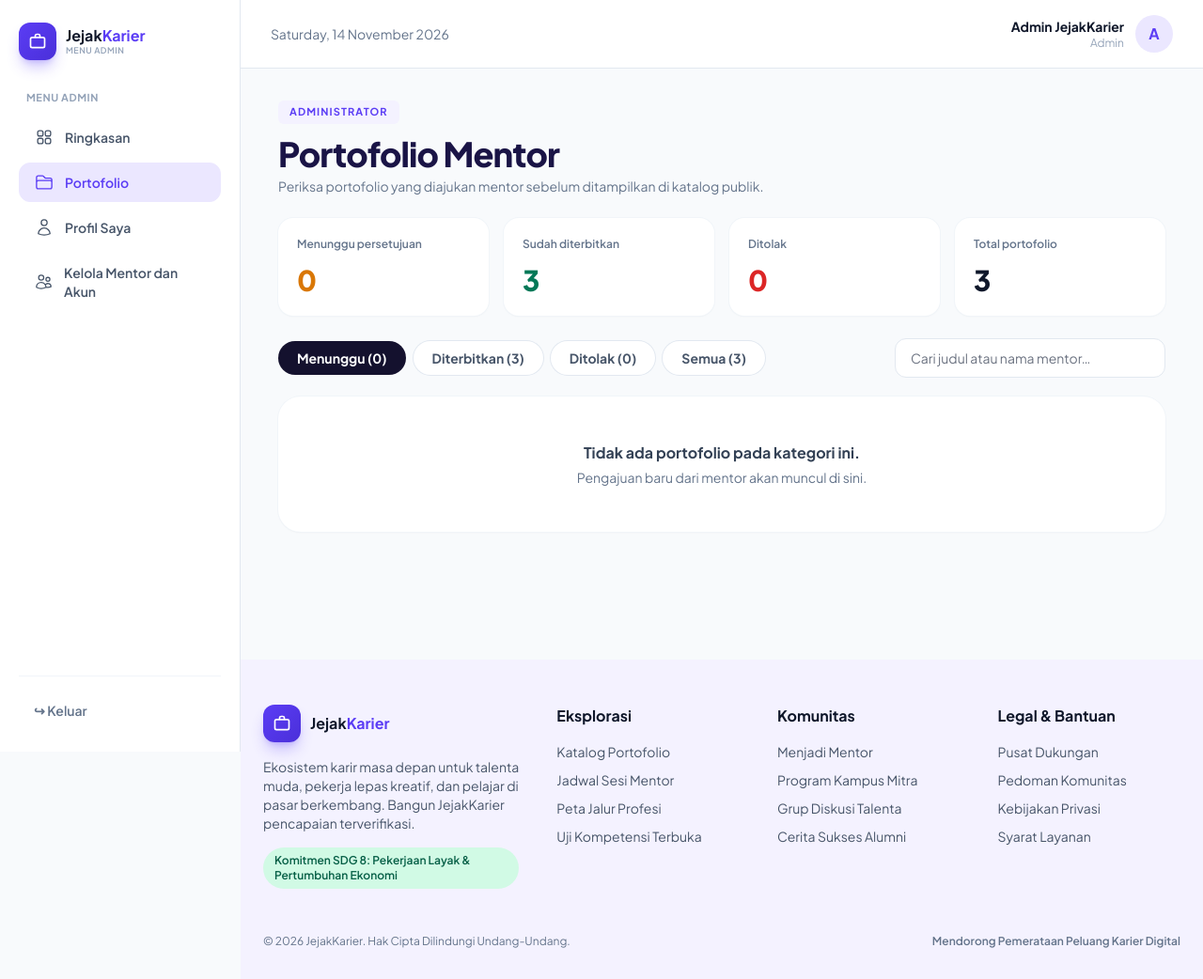
After one commit to rehanmahi9058/JejakKarier, a Laravel app: page /admin/portofolio in a window 1280 px wide. The commit adds this page. Shown: the whole page at 94% size. Run offline with Laravel 12, Linux system fonts and the light colour scheme; a user stored in the database is signed in; data comes from the database, SQL or seed files in the repository; style sheets or scripts are compiled from the project's sources.

Commit message:
update last kayaknya

```diff
--- a/app/Http/Controllers/AdminController.php
+++ b/app/Http/Controllers/AdminController.php
@@ -1,7 +1,7 @@
 <?php
 namespace App\Http\Controllers;
 
-use App\Models\{ProfilMentor, User};
+use App\Models\{EntriPortofolio, ProfilMentor, User};
 use Illuminate\Http\Request;
 use Illuminate\Validation\Rule;
 
@@ -87,6 +87,50 @@ class AdminController extends Controller
         return back()->with('sukses', $profil->user->name.($ok ? ' berhasil diverifikasi.' : ' ditolak.'));
     }
 
+
+    /** Daftar portofolio yang diajukan mentor untuk ditinjau admin. */
+    public function portofolio(Request $r)
+    {
+        $tab = in_array($r->query('tab'), ['menunggu', 'terbit', 'ditolak', 'semua'], true) ? $r->query('tab') : 'menunggu';
+        $cari = trim((string) $r->query('q'));
+        $jumlah = [
+            'menunggu' => EntriPortofolio::where('status', 'menunggu')->count(),
+            'terbit' => EntriPortofolio::where('status', 'terbit')->count(),
+            'ditolak' => EntriPortofolio::where('status', 'ditolak')->count(),
+            'semua' => EntriPortofolio::count(),
+        ];
+        $entri = EntriPortofolio::with(['mentor.profilMentor', 'keterampilan'])
+            ->when($tab !== 'semua', fn ($q) => $q->where('status', $tab))
+            ->when($cari !== '', fn ($q) => $q->where(fn ($w) => $w->where('judul', 'like', "%{$cari}%")
+                ->orWhereHas('mentor', fn ($m) => $m->where('name', 'like', "%{$cari}%")->orWhere('email', 'like', "%{$cari}%"))))
+            ->latest('updated_at')->paginate(10)->withQueryString();
+
+        return view('admin.portofolio', compact('tab', 'cari', 'jumlah', 'entri'));
+    }
+
+    /** Admin menyetujui atau menolak pengajuan publikasi portofolio. */
+    public function tinjauPortofolio(Request $r, EntriPortofolio $portofolio)
+    {
+        $data = $r->validate([
+            'aksi' => ['required', 'in:setujui,tolak'],
+            'catatan' => ['nullable', 'string', 'max:1000', Rule::requiredIf($r->input('aksi') === 'tolak')],
+        ], ['catatan.required' => 'Alasan penolakan wajib diisi.']);
+
+        if ($portofolio->status !== 'menunggu') {
+            return back()->withErrors(['portofolio' => 'Pengajuan ini sudah diproses sebelumnya.']);
+        }
+
+        $disetujui = $data['aksi'] === 'setujui';
+        $portofolio->update([
+            'status' => $disetujui ? 'terbit' : 'ditolak',
+            'catatan_admin' => filled($data['catatan'] ?? null) ? trim($data['catatan']) : null,
+            'ditinjau_pada' => now(),
+            'terbit_pada' => $disetujui ? now() : null,
+        ]);
+
+        return back()->with('sukses', 'Portofolio "'.$portofolio->judul.'" '.($disetujui ? 'berhasil diterbitkan.' : 'ditolak.'));
+    }
+
     /** Aktifkan / nonaktifkan akun. Akun nonaktif tidak bisa masuk dan disembunyikan dari katalog. */
     public function ubahStatus(Request $r, User $user)
     {
--- a/app/Http/Controllers/PortofolioController.php
+++ b/app/Http/Controllers/PortofolioController.php
@@ -16,12 +16,12 @@ class PortofolioController extends Controller
     public function index(Request $r)
     {
         $u = $r->user();
-        $tab = in_array($r->query('tab'), ['terbit', 'draf'], true) ? $r->query('tab') : 'semua';
+        $tab = in_array($r->query('tab'), ['terbit', 'draf', 'menunggu', 'ditolak'], true) ? $r->query('tab') : 'semua';
         $cari = trim((string) $r->query('q'));
 
         // Satu query agregat untuk kartu ringkasan dan jumlah di tab.
-        $agg = $u->portofolio()->selectRaw("COUNT(*) AS semua, COALESCE(SUM(status = 'terbit'), 0) AS terbit, COALESCE(SUM(status = 'draf'), 0) AS draf")->first();
-        $jumlah = ['semua' => (int) $agg->semua, 'terbit' => (int) $agg->terbit, 'draf' => (int) $agg->draf];
+        $agg = $u->portofolio()->selectRaw("COUNT(*) AS semua, COALESCE(SUM(status = 'terbit'), 0) AS terbit, COALESCE(SUM(status = 'draf'), 0) AS draf, COALESCE(SUM(status = 'menunggu'), 0) AS menunggu, COALESCE(SUM(status = 'ditolak'), 0) AS ditolak")->first();
+        $jumlah = ['semua' => (int) $agg->semua, 'terbit' => (int) $agg->terbit, 'draf' => (int) $agg->draf, 'menunggu' => (int) $agg->menunggu, 'ditolak' => (int) $agg->ditolak];
 
         $entri = $u->portofolio()->with('keterampilan')
             ->when($tab !== 'semua', fn ($q) => $q->where('status', $tab))
@@ -36,7 +36,7 @@ class PortofolioController extends Controller
             $status === 'ditolak' => ['Verifikasi ditolak admin. Perbarui profilmu lalu hubungi admin.', false],
             $status !== 'terverifikasi' => ['Menunggu verifikasi admin untuk sinkronisasi katalog', false],
             $skill < 3 => ["Lengkapi minimal 3 keterampilan di Profil Saya ({$skill}/3)", false],
-            $jumlah['terbit'] < 1 => ['Terbitkan minimal 1 entri agar tampil di katalog', false],
+            $jumlah['terbit'] < 1 => ['Ajukan minimal 1 portofolio dan tunggu persetujuan admin agar tampil di katalog', false],
             default => ['Portofoliomu tampil di katalog publik', true],
         };
 
@@ -63,7 +63,9 @@ class PortofolioController extends Controller
         DB::transaction(function () use ($r, $data) {
             $entri = new EntriPortofolio(Arr::except($data, ['skill', 'gambar']));
             $entri->user_id = $r->user()->id;
-            $entri->terbit_pada = $data['status'] === 'terbit' ? now() : null;
+            $entri->terbit_pada = null;
+            $entri->catatan_admin = null;
+            $entri->ditinjau_pada = null;
             if ($r->hasFile('gambar')) $entri->gambar = $r->file('gambar')->store('portofolio', 'public');
             $entri->save();
             $entri->keterampilan()->sync($data['skill'] ?? []);
@@ -86,7 +88,9 @@ class PortofolioController extends Controller
         $data = $this->validasi($r);
         DB::transaction(function () use ($r, $portofolio, $data) {
             $portofolio->fill(Arr::except($data, ['skill', 'gambar']));
-            $portofolio->terbit_pada = $data['status'] === 'terbit' ? ($portofolio->terbit_pada ?? now()) : null;
+            $portofolio->terbit_pada = null;
+            $portofolio->catatan_admin = null;
+            $portofolio->ditinjau_pada = null;
             if ($r->hasFile('gambar')) {
                 if ($portofolio->gambar) Storage::disk('public')->delete($portofolio->gambar);
                 $portofolio->gambar = $r->file('gambar')->store('portofolio', 'public');
@@ -122,7 +126,7 @@ class PortofolioController extends Controller
             'tanggal_selesai' => ['nullable', 'date', Rule::when($r->filled('tanggal_mulai'), ['after_or_equal:tanggal_mulai'])],
             'deskripsi' => ['nullable', 'string', 'max:2000'],
             'gambar' => ['nullable', 'image', 'mimes:jpg,jpeg,png', 'max:2048'],
-            'status' => ['required', 'in:terbit,draf'],
+            'status' => ['required', 'in:draf,menunggu'],
             'skill' => ['nullable', 'array'],
             'skill.*' => ['exists:keterampilan,id'],
         ], [
--- a/app/Models/EntriPortofolio.php
+++ b/app/Models/EntriPortofolio.php
@@ -5,8 +5,8 @@ use Illuminate\Database\Eloquent\Relations\{BelongsTo, BelongsToMany};
 class EntriPortofolio extends Model
 {
     protected $table = 'entri_portofolio';
-    protected $fillable = ['user_id','judul','jenis','tautan','tanggal_mulai','tanggal_selesai','deskripsi','gambar','status','terbit_pada'];
-    protected $casts = ['tanggal_mulai' => 'date', 'tanggal_selesai' => 'date', 'terbit_pada' => 'datetime'];
+    protected $fillable = ['user_id','judul','jenis','tautan','tanggal_mulai','tanggal_selesai','deskripsi','gambar','status','terbit_pada','catatan_admin','ditinjau_pada'];
+    protected $casts = ['tanggal_mulai' => 'date', 'tanggal_selesai' => 'date', 'terbit_pada' => 'datetime', 'ditinjau_pada' => 'datetime'];
     public function mentor(): BelongsTo { return $this->belongsTo(User::class, 'user_id'); }
     public function keterampilan(): BelongsToMany
     {
--- /dev/null
+++ b/resources/views/admin/portofolio.blade.php
@@ -0,0 +1,75 @@
+@extends('layouts.dashboard')
+@section('judul', 'Portofolio Mentor')
+@section('isi')
+@php
+  $jenis = \App\Http\Controllers\PortofolioController::JENIS;
+  $tabUrl = fn ($t) => route('admin.portofolio', array_filter(['tab' => $t === 'menunggu' ? null : $t, 'q' => $cari]));
+  $inisial = fn ($n) => collect(explode(' ', $n))->take(2)->map(fn ($k) => mb_strtoupper(mb_substr($k, 0, 1)))->implode('');
+@endphp
+
+<span class="inline-block rounded-md bg-brand-50 px-3 py-1 text-[11px] font-bold uppercase tracking-widest text-brand">Administrator</span>
+<h1 class="mt-3 text-4xl font-extrabold tracking-tight text-[#1a1446]">Portofolio Mentor</h1>
+<p class="mt-1 text-sm text-slate-500">Periksa portofolio yang diajukan mentor sebelum ditampilkan di katalog publik.</p>
+
+<div class="mt-6 grid gap-4 sm:grid-cols-2 xl:grid-cols-4">
+  @foreach ([['Menunggu persetujuan', $jumlah['menunggu'], 'text-amber-600'], ['Sudah diterbitkan', $jumlah['terbit'], 'text-emerald-700'], ['Ditolak', $jumlah['ditolak'], 'text-red-600'], ['Total portofolio', $jumlah['semua'], 'text-slate-900']] as [$label, $angka, $warna])
+    <div class="rounded-2xl bg-white p-5 shadow-sm ring-1 ring-slate-100"><p class="text-xs font-semibold text-slate-500">{{ $label }}</p><p class="mt-3 text-3xl font-extrabold {{ $warna }}">{{ $angka }}</p></div>
+  @endforeach
+</div>
+
+<div class="mt-6 flex flex-wrap items-center justify-between gap-3">
+  <div class="flex flex-wrap gap-2">
+    @foreach (['menunggu' => 'Menunggu', 'terbit' => 'Diterbitkan', 'ditolak' => 'Ditolak', 'semua' => 'Semua'] as $key => $label)
+      <a href="{{ $tabUrl($key) }}" class="rounded-full px-5 py-2 text-sm font-bold {{ $tab === $key ? 'bg-[#14112e] text-white' : 'bg-white text-slate-600 ring-1 ring-slate-200 hover:bg-slate-50' }}">{{ $label }} ({{ $jumlah[$key] }})</a>
+    @endforeach
+  </div>
+  <form method="GET" action="{{ route('admin.portofolio') }}" class="w-full sm:w-72">
+    @if ($tab !== 'menunggu')<input type="hidden" name="tab" value="{{ $tab }}">@endif
+    <input name="q" value="{{ $cari }}" placeholder="Cari judul atau nama mentor…" class="w-full rounded-xl border-slate-200 bg-white px-4 py-2.5 text-sm focus:border-brand focus:ring-brand">
+  </form>
+</div>
+
+<div class="mt-5 space-y-4">
+  @forelse ($entri as $e)
+    <article class="overflow-hidden rounded-3xl bg-white shadow-sm ring-1 ring-slate-100" x-data="{ buka: false, catatan: '' }">
+      <div class="flex flex-wrap items-start gap-5 p-6">
+        <div class="grid h-24 w-28 shrink-0 place-items-center overflow-hidden rounded-2xl bg-brand-50 text-xs font-bold text-brand">
+          @if ($e->gambar)<img src="{{ asset('storage/'.$e->gambar) }}" alt="{{ $e->judul }}" class="h-full w-full object-cover">@else{{ $jenis[$e->jenis] ?? 'Portofolio' }}@endif
+        </div>
+        <div class="min-w-0 flex-1">
+          <div class="flex flex-wrap items-center gap-2">
+            <h2 class="text-lg font-extrabold text-[#1a1446]">{{ $e->judul }}</h2>
+            <span class="rounded-full px-3 py-1 text-[10px] font-bold uppercase {{ ['menunggu' => 'bg-amber-50 text-amber-700', 'terbit' => 'bg-emerald-50 text-emerald-700', 'ditolak' => 'bg-red-50 text-red-600', 'draf' => 'bg-slate-100 text-slate-500'][$e->status] ?? 'bg-slate-100 text-slate-500' }}">{{ ucfirst($e->status) }}</span>
+          </div>
+          <div class="mt-1 flex flex-wrap items-center gap-2 text-xs text-slate-500">
+            <b class="text-slate-700">{{ $e->mentor?->name ?? 'Akun mentor tidak tersedia' }}</b><span>•</span><span>{{ $e->mentor?->email }}</span><span>•</span><span>{{ $jenis[$e->jenis] ?? $e->jenis }}</span>
+          </div>
+          <p class="mt-3 whitespace-pre-line text-sm leading-6 text-slate-600">{{ \Illuminate\Support\Str::limit($e->deskripsi ?: 'Tidak ada deskripsi.', 260) }}</p>
+          @if ($e->keterampilan->isNotEmpty())<div class="mt-3 flex flex-wrap gap-2">@foreach ($e->keterampilan as $skill)<span class="rounded-full bg-brand-50 px-3 py-1 text-xs font-semibold text-brand">{{ $skill->nama }}</span>@endforeach</div>@endif
+          @if ($e->tautan)<a href="{{ $e->tautan }}" target="_blank" rel="noopener" class="mt-3 inline-block text-xs font-bold text-brand hover:underline">Buka tautan portofolio ↗</a>@endif
+          @if ($e->status === 'ditolak' && $e->catatan_admin)<p class="mt-3 rounded-xl bg-red-50 px-4 py-3 text-xs text-red-700"><b>Alasan penolakan:</b> {{ $e->catatan_admin }}</p>@endif
+        </div>
+        <div class="flex shrink-0 flex-wrap gap-2">
+          <button type="button" @click="buka = !buka" class="rounded-xl border border-slate-200 px-4 py-2 text-xs font-bold text-slate-600 hover:bg-slate-50" x-text="buka ? 'Tutup' : 'Tinjau' "></button>
+        </div>
+      </div>
+      @if ($e->status === 'menunggu')
+        <div x-show="buka" x-cloak class="border-t border-slate-100 bg-slate-50/70 p-6">
+          <p class="mb-3 text-sm font-bold text-[#1a1446]">Keputusan admin</p>
+          <form method="POST" action="{{ route('admin.portofolio.tinjau', $e) }}" class="space-y-3" x-ref="form">
+            @csrf
+            <textarea name="catatan" x-model="catatan" rows="2" maxlength="1000" placeholder="Catatan untuk mentor (wajib diisi jika menolak)…" class="w-full rounded-xl border-slate-200 bg-white px-4 py-3 text-sm focus:border-brand focus:ring-brand"></textarea>
+            <div class="flex flex-wrap justify-end gap-2">
+              <button name="aksi" value="tolak" type="submit" @click="if (!catatan.trim()) { $event.preventDefault(); alert('Tuliskan alasan penolakan terlebih dahulu.') }" class="rounded-xl border border-red-200 bg-white px-5 py-2.5 text-xs font-bold text-red-600 hover:bg-red-50">Tolak portofolio</button>
+              <button name="aksi" value="setujui" type="submit" class="rounded-xl bg-brand px-5 py-2.5 text-xs font-bold text-white hover:bg-brand-600">Setujui & terbitkan</button>
+            </div>
+          </form>
+        </div>
+      @endif
+    </article>
+  @empty
+    <div class="rounded-3xl bg-white p-12 text-center shadow-sm ring-1 ring-slate-100"><p class="font-bold text-slate-700">Tidak ada portofolio pada kategori ini.</p><p class="mt-1 text-sm text-slate-500">Pengajuan baru dari mentor akan muncul di sini.</p></div>
+  @endforelse
+</div>
+<div class="mt-6">{{ $entri->onEachSide(1)->links() }}</div>
+@endsection
--- a/resources/views/layouts/dashboard.blade.php
+++ b/resources/views/layouts/dashboard.blade.php
@@ -19,7 +19,7 @@
   ];
   // [label, nama rute atau '#', pola rute aktif, ikon]
   $menu = match ($u->peran) {
-    'admin' => [['Ringkasan', 'admin.ringkasan', 'admin.ringkasan', 'grid'], ['Portofolio', '#', '', 'folder'], ['Profil Saya', 'admin.profil', 'admin.profil*', 'user'], ['Kelola Mentor dan Akun', 'admin.akun', 'admin.akun*', 'users']],
+    'admin' => [['Ringkasan', 'admin.ringkasan', 'admin.ringkasan', 'grid'], ['Portofolio', 'admin.portofolio', 'admin.portofolio*', 'folder'], ['Profil Saya', 'admin.profil', 'admin.profil*', 'user'], ['Kelola Mentor dan Akun', 'admin.akun', 'admin.akun*', 'users']],
     'mentor' => [['Ringkasan', 'dashboard', 'dashboard', 'grid'], ['Portofolio', 'mentor.portofolio.index', 'mentor.portofolio*', 'folder'], ['Slot Jadwal', 'mentor.slot.index', 'mentor.slot*', 'cal'], ['Mentoring', 'sesi.index', 'sesi*', 'users'], ['Profil Saya', 'profil.edit', 'profil*', 'user']],
     default => [['Ringkasan', 'dashboard', 'dashboard', 'grid'], ['Portofolio', 'katalog', 'katalog*', 'folder'], ['Peta Karier', 'peta-karier.index', 'peta-karier*', 'map'], ['Mentoring', 'mentoring.index', 'mentoring*', 'users'], ['Profil Saya', 'profil.edit', 'profil*', 'user']],
   };
--- a/resources/views/mentor/portofolio/form.blade.php
+++ b/resources/views/mentor/portofolio/form.blade.php
@@ -4,7 +4,7 @@
 @php($inp = 'mt-2 w-full rounded-xl border-slate-200 px-4 py-3 text-sm placeholder:text-slate-400 focus:border-brand focus:ring-brand')
 <a href="{{ route('mentor.portofolio.index') }}" class="text-sm font-semibold text-brand">← Kembali ke Portofolio Saya</a>
 <h1 class="mt-3 text-3xl font-extrabold text-slate-900">{{ $entri->exists ? 'Ubah entri portofolio' : 'Tambah entri portofolio' }}</h1>
-<p class="mt-1 text-sm text-slate-500">Hanya entri berstatus <b>terbit</b> yang tampil di katalog publik.</p>
+<p class="mt-1 text-sm text-slate-500">Portofolio yang diajukan untuk diterbitkan akan diperiksa admin terlebih dahulu.</p>
 
 <form method="POST" enctype="multipart/form-data" x-data="{ pratinjau: null }" class="mt-6 max-w-3xl space-y-5 rounded-3xl bg-white p-8 shadow-sm ring-1 ring-slate-100"
       action="{{ $entri->exists ? route('mentor.portofolio.update', $entri) : route('mentor.portofolio.store') }}">
@@ -61,8 +61,8 @@
   <div>
     <p class="text-sm font-semibold">Status</p>
     <div class="mt-2 grid gap-3 sm:grid-cols-2">
-      @foreach (['draf' => ['Draf', 'Disimpan, belum tampil di katalog.'], 'terbit' => ['Terbit', 'Tampil di katalog (jika syarat kurasi terpenuhi).']] as $k => [$t, $d])
-        <label class="cursor-pointer"><input type="radio" name="status" value="{{ $k }}" class="peer sr-only" @checked(old('status', $entri->status) === $k)>
+      @foreach (['draf' => ['Simpan sebagai draf', 'Disimpan dan belum dikirim untuk diperiksa.'], 'menunggu' => ['Ajukan publikasi', 'Dikirim ke admin. Akan tampil setelah disetujui.']] as $k => [$t, $d])
+        <label class="cursor-pointer"><input type="radio" name="status" value="{{ $k }}" class="peer sr-only" @checked(old('status', in_array($entri->status, ['draf', 'menunggu'], true) ? $entri->status : 'menunggu') === $k)>
           <span class="block rounded-2xl border border-slate-200 p-4 peer-checked:border-brand peer-checked:bg-brand-50"><b class="text-sm">{{ $t }}</b><span class="mt-1 block text-xs text-slate-500">{{ $d }}</span></span></label>
       @endforeach
     </div>
--- a/resources/views/mentor/portofolio/show.blade.php
+++ b/resources/views/mentor/portofolio/show.blade.php
@@ -5,12 +5,13 @@
 <a href="{{ route('mentor.portofolio.index') }}" class="text-sm font-semibold text-brand">← Kembali ke Portofolio Saya</a>
 <article class="mt-4 max-w-3xl rounded-3xl bg-white p-8 shadow-sm ring-1 ring-slate-100">
   <div class="flex flex-wrap items-center gap-2">
-    <span class="rounded-full px-2.5 py-0.5 text-[10px] font-bold uppercase {{ $entri->status === 'terbit' ? 'bg-brand-100 text-brand' : 'bg-slate-100 text-slate-500' }}">● {{ $entri->status }}</span>
+    <span class="rounded-full px-2.5 py-0.5 text-[10px] font-bold uppercase {{ $entri->status === 'terbit' ? 'bg-brand-100 text-brand' : ($entri->status === 'menunggu' ? 'bg-amber-50 text-amber-700' : ($entri->status === 'ditolak' ? 'bg-red-50 text-red-600' : 'bg-slate-100 text-slate-500')) }}">● {{ ucfirst($entri->status) }}</span>
     <span class="text-sm font-semibold text-slate-500">{{ $jenisLabel[$entri->jenis] }}
       @if ($entri->tanggal_mulai) · {{ $entri->tanggal_mulai->translatedFormat('M Y') }} – {{ $entri->tanggal_selesai?->translatedFormat('M Y') ?? 'sekarang' }}@endif</span>
   </div>
   <h1 class="mt-2 text-3xl font-extrabold text-slate-900">{{ $entri->judul }}</h1>
   @if ($entri->gambar)<img src="{{ asset('storage/'.$entri->gambar) }}" alt="{{ $entri->judul }}" class="mt-5 w-full rounded-2xl">@endif
+  @if ($entri->status === 'menunggu')<p class="mt-4 rounded-xl bg-amber-50 px-4 py-3 text-sm text-amber-700">Portofolio sedang diperiksa admin dan belum tampil di katalog.</p>@elseif ($entri->status === 'ditolak')<div class="mt-4 rounded-xl bg-red-50 px-4 py-3 text-sm text-red-700"><b>Portofolio belum disetujui.</b>@if ($entri->catatan_admin)<p class="mt-1">Alasan: {{ $entri->catatan_admin }}</p>@endif</div>@endif
   <p class="mt-5 whitespace-pre-line text-slate-600">{{ $entri->deskripsi ?: 'Belum ada deskripsi.' }}</p>
   <div class="mt-5 flex flex-wrap gap-2">@foreach ($entri->keterampilan as $k)<span class="rounded-full bg-brand-50 px-3 py-1 text-xs font-semibold text-brand">{{ $k->nama }}</span>@endforeach</div>
   @if ($entri->tautan)<a href="{{ $entri->tautan }}" target="_blank" rel="noopener" class="mt-5 inline-block text-sm font-bold text-brand">Buka tautan ↗</a>@endif
--- a/routes/web.php
+++ b/routes/web.php
@@ -60,6 +60,8 @@ Route::prefix('admin')->middleware(['auth', 'admin'])->group(function () {
     Route::get('/profil', [AdminController::class, 'profil'])->name('admin.profil');
     Route::put('/profil', [AdminController::class, 'ubahProfil'])->name('admin.profil.ubah');
     Route::get('/akun', [AdminController::class, 'akun'])->name('admin.akun');
+    Route::get('/portofolio', [AdminController::class, 'portofolio'])->name('admin.portofolio');
+    Route::post('/portofolio/{portofolio}/tinjau', [AdminController::class, 'tinjauPortofolio'])->name('admin.portofolio.tinjau');
     Route::post('/mentor/{profil}/verifikasi', [AdminController::class, 'verifikasi'])->name('admin.mentor.verifikasi');
     Route::patch('/akun/{user}/status', [AdminController::class, 'ubahStatus'])->name('admin.akun.status');
 });
```
Also changed, not shown: resources/views/mentor/portofolio/index.blade.php (+5 -4 lines), database/migrations/2026_11_14_000001_tambah_persetujuan_portofolio.php (added), database/migrations/2026_11_14_004114_tambah_verifikasi_ke_entri_portofolio.php (added), public/img/maskot.png (added), 2 other files.
